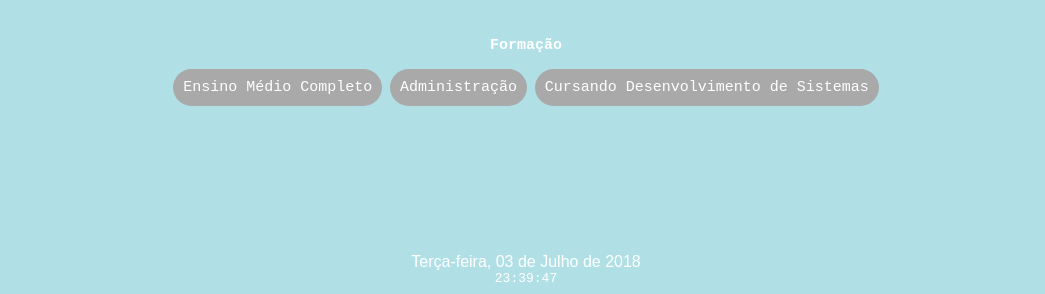
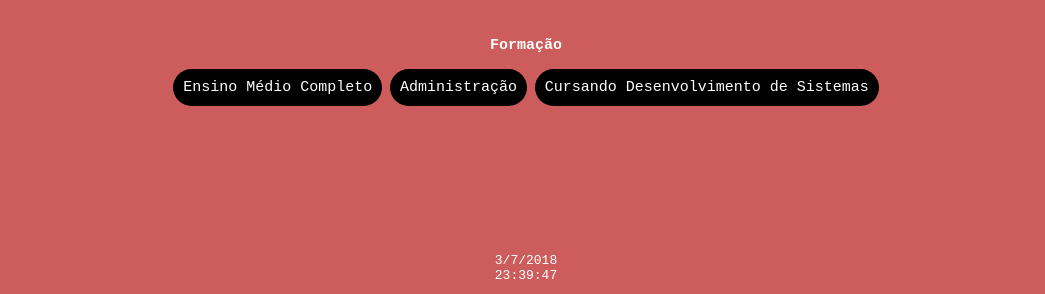
Before and after one commit to GuiBraun/GuiBraun.github.io, a plain HTML site: page index.html in a window 1280 px wide. Shown: the part 515-809 px from the top of the page, without its empty margins (114-1159 px from the left). Drawn offline with Linux system fonts and the light colour scheme.

Commit message:
Add files via upload

```diff
--- a/index.html
+++ b/index.html
@@ -11,7 +11,7 @@
     <link rel="shortcut icon" href="favicon.ico" type="image/x-icon" />
     <style type="text/css">
       body {
-        background-color: #B0E0E6;
+        background-color: #CD5C5C;
         font-family: monospace;
         text-align: center;
         color: #FFFFFF;
@@ -70,7 +70,7 @@
       }
       .tags .tag {
         padding: 10px 10px;
-        background-color: #A9A9A9;
+        background-color: #000000;
         font-size: 15px;
         border-radius: 90px;
         display: inline-block;
@@ -108,23 +108,16 @@
         <span class="tag">Cursando Desenvolvimento de Sistemas</span>
       </section>
     </main>
-    <script language="JavaScript">
-
-      document.write("<font color='#FFFFFF' size='3' face='Arial'>")
-      var mydate=new Date()
-      var year=mydate.getYear()
-      if (year<2000)
-      year += (year < 1900) ? 1900 : 0
-      var day=mydate.getDay()
-      var month=mydate.getMonth()
-      var daym=mydate.getDate()
-      if (daym<10)
-      daym="0"+daym
-      var dayarray=new Array("Domingo","Segunda-feira","Terça-feira","Quarta-feira","Quinta-feira","Sexta-feira","Sábado")
-      var montharray=new Array(" de Janeiro de "," de Fevereiro de "," de Março de ","de Abril de ","de Maio de ","de Junho de","de Julho de ","de Agosto de ","de Setembro de "," de Outubro de "," de Novembro de "," de Dezembro de ")
-      document.write("   "+dayarray[day]+", "+daym+" "+montharray[month]+" "+year+" ")
-      document.write("</b></i></font>")
-
+    <footer id="dataa"></footer>
+    <script language="javascript" type="text/javascript">
+      function time(){
+        var today=new Date();
+       	var d=today.getDate();
+        var mes=today.getMonth()+1;
+        var a=today.getFullYear();
+        document.getElementById("dataa").innerHTML = d+ '/' +mes+ '/' +a;
+ 	}
+       setInterval(time,500)
       function startTime()
      {
        var hoje=new Date();
```
Also changed, not shown: favicon.ico.
